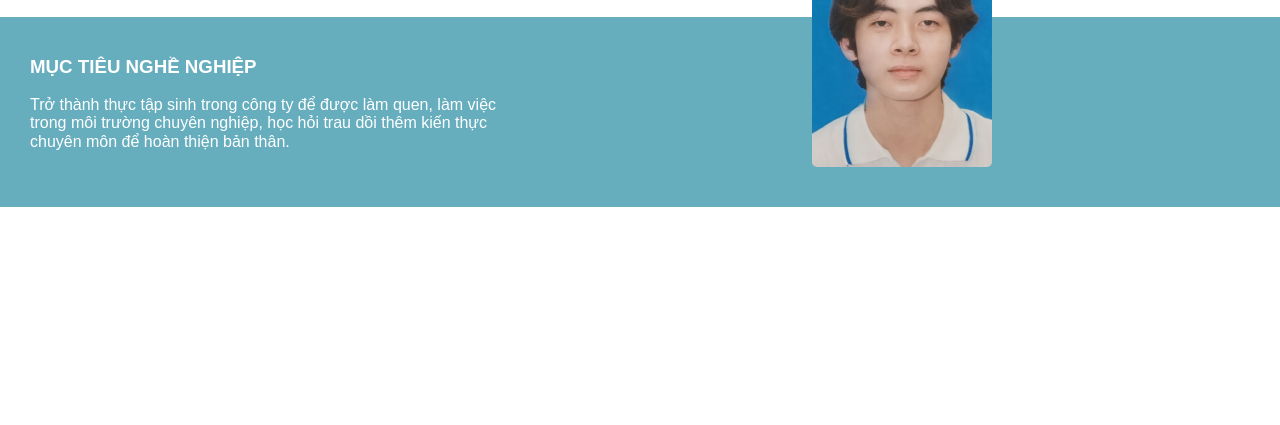
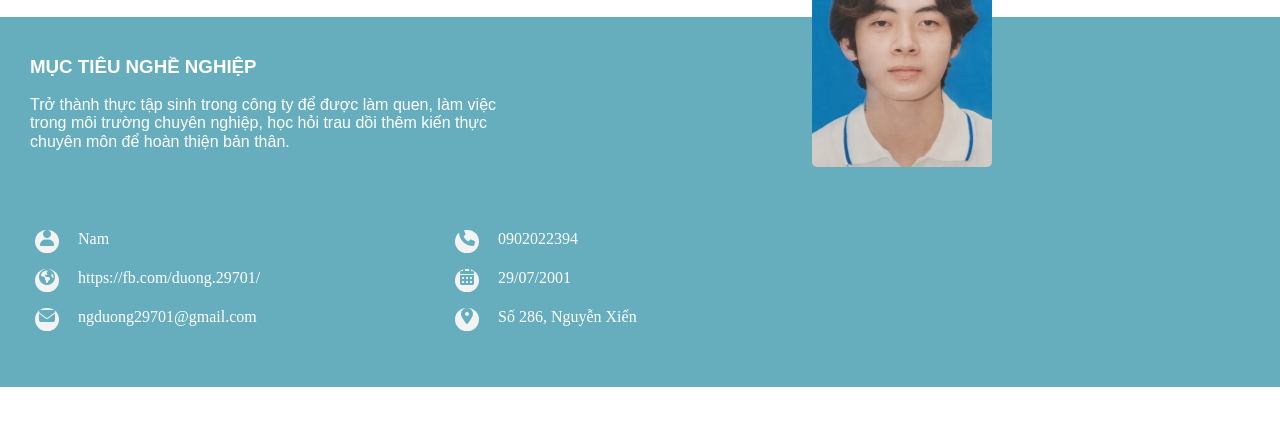
Before and after one commit to Ngduong29/github-cv, a plain HTML site: page index.html in a window 1280 px wide. Shown: the part 153-578 px from the top of the page. Drawn offline with nearby package versions, Linux system fonts and the light colour scheme.

Commit message:
01/06 thêm class profile
them class

```diff
--- a/index.html
+++ b/index.html
@@ -4,6 +4,7 @@
         <title>CV</title>
         <link rel="stylesheet" href="https://cdnjs.cloudflare.com/ajax/libs/normalize/8.0.1/normalize.min.css">
         <link rel="stylesheet" href="stylecv.css">
+        <script src="https://kit.fontawesome.com/7979928894.js" crossorigin="anonymous"></script>
     </head>
     <body>
     <div class="top--header">
@@ -36,8 +37,41 @@
                 </div>
             </div>
         </div>
+
+        <div class="group--top">
+            <div class="group--profile">
+                <div class="profile--item">
+                    <i class="fa fa-user profile-icon"></i>
+                    <span class="profile--gender">Nam</span>
+                </div>
+                <div class="profile--item">
+                    <i class="fa fa-phone profile-icon"></i>
+                    <span class="profile--phone">0902022394</span>
+                </div>
+
+                <div class="profile--item">
+                    <i class="fa fa-globe profile-icon"></i>
+                    <span class="profile--facebook">https://fb.com/duong.29701/</span>
+                </div>
+
+                <div class="profile--item">
+                    <i class="fa fa-calendar profile-icon"></i>
+                    <span class="profile--birthday">29/07/2001</span>
+                </div>
+
+                <div class="profile--item">
+                    <i class="fa fa-envelope profile-icon"></i>
+                    <span class="profile--email">ngduong29701@gmail.com</span>
+                </div>
+
+                <div class="profile--item">
+                    <i class="fa fa-map-marker profile-icon"></i>
+                    <span class="profile--address">Số 286, Nguyễn Xiển</span>
+                </div>
+            </div>
+        </div>
     </div>
 
 
-    </body>
+     </body>
 </html>
--- a/stylecv.css
+++ b/stylecv.css
@@ -67,3 +67,32 @@
     border-radius: 5px;
     object-fit: cover;
 }
+.group--top{
+    background-color: #66aebe;
+    padding: 15px 25px;
+    color: #fff;
+    position: relative;
+    min-height: 150px;
+}
+
+.profile--item{
+    width: 33.3333333333%;
+    float: left;
+    margin: 8px 0;
+    position: relative;
+    padding-left: 10px;
+}
+.profile-icon{
+    width: 24px;
+    height: 23px;
+    line-height: 24px;
+    background: #f3f3f3;
+    text-align: center;
+    border-radius: 12px;
+    color: #66aebe;
+    margin-right: 15px;
+    position: relative;
+}
+.group--profile{
+
+}
```
